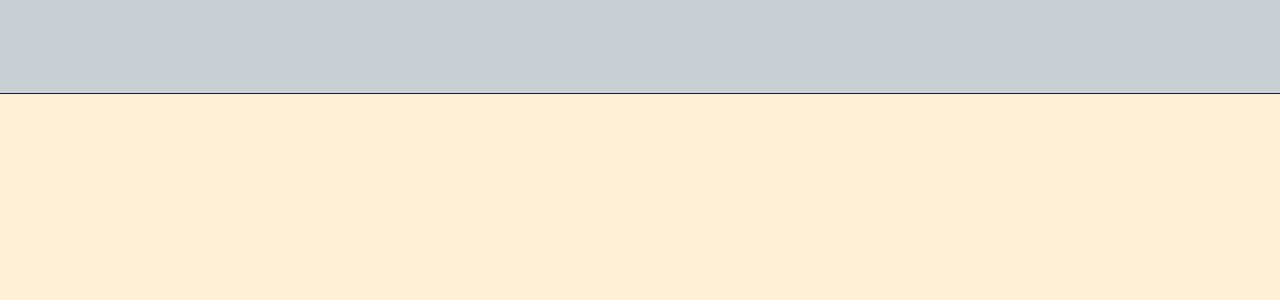
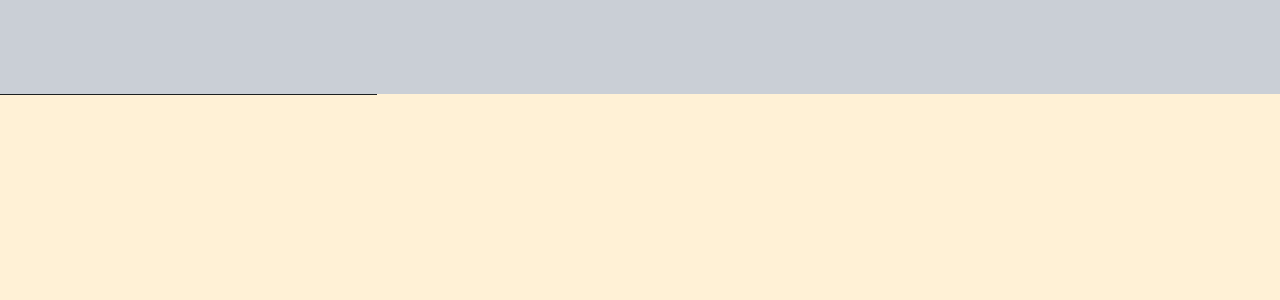
Before and after one commit to s3chs/pietra-antica, a Next.js app: page / in a window 1280 px wide. Shown: the top 300 px of the page. Built offline with nearby package versions, Linux system fonts and the light colour scheme.

Commit message:
Set introduction container on position fixed to not perturbate gsap on works section and remove border bottom on navbar to implement animated div on init

```diff
--- a/src/app/components/Introduction/Introduction.tsx
+++ b/src/app/components/Introduction/Introduction.tsx
@@ -34,18 +34,19 @@ const Introduction = () => {
                     display: 'none',
                     duration: 0,
                 }).
-                to('.navbar-container', {
+                to('.navbar-global-container', {
                     height: '100px',
-                }, '+=0.3').
-                to('.company-name-container, .navigation-links-container', {
-                    opacity: 1,
-                    y: 0,
-                }).
+                }, '+=0.3').to('.bottom-border', {
+                width: '100%',
+            }, '-=0.2').to('.company-name-container, .navigation-links-container', {
+                opacity: 1,
+                y: 0,
+            }).
                 to('.company-first-name, .company-second-name, .company-info, .hero-img-container', {
                     opacity: 1,
                     y: 0,
                     stagger: 0.1,
-                }, "-=0.2").to('.layout-container', {
+                }, '-=0.2').to('.layout-container', {
                 height: 'auto',
                 duration: 0,
                 onComplete: () => setFirstRender(false),
--- a/src/app/components/Navbar/Navbar.tsx
+++ b/src/app/components/Navbar/Navbar.tsx
@@ -43,7 +43,8 @@ const Navbar = () => {
     }
 
     return (
-        <div className="navbar-container" ref={navRef}>
+        <div className="navbar-global-container"  ref={navRef}>
+            <div className="navbar-container">
                 <div className="company-name-container">
                     <span onClick={() => navigateToPage('Home')}>Pietra Antica</span>
                 </div>
@@ -69,6 +70,8 @@ const Navbar = () => {
                     </div>
                 </div>
             </div>
+            <div className="bottom-border"></div>
+        </div>
     );
 };
 
--- a/src/app/sass/components/_introduction.scss
+++ b/src/app/sass/components/_introduction.scss
@@ -1,5 +1,5 @@
 .introduction-container {
-  position: relative;
+  position: fixed;
   display: grid;
   grid-template-columns: repeat(12, 1fr);
   grid-template-rows: repeat(12, 1fr);
--- a/src/app/sass/components/_navbar.scss
+++ b/src/app/sass/components/_navbar.scss
@@ -1,13 +1,14 @@
-.navbar-container {
+.navbar-global-container {
   position: fixed;
   z-index: 3;
   height: 0;
   width: 100%;
 
+  .navbar-container {
+    height: 100%;
     display: flex;
     align-items: center;
     justify-content: space-between;
-  border-bottom: 1px solid $black;
     background-color: #CACFD6;
 
     @media screen and (max-width: $layout-breakpoint-xsmall) {
@@ -247,3 +248,10 @@
       }
     }
   }
+
+  .bottom-border {
+    height: 1px;
+    width: 0;
+    background-color: $black;
+  }
+}
```
Lines whose indentation alone changed are shown as unchanged.
